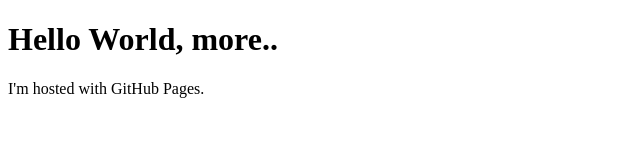
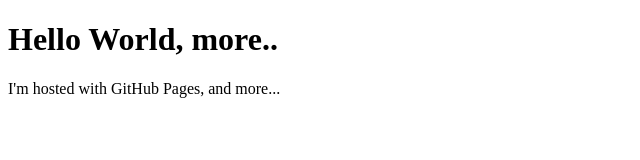
Before and after one commit to vavikk/vavikk.github.io, a plain HTML site: page index.html in a window 1280 px wide. Shown: the full height of the page, 0-640 px from the left. Drawn offline with Linux system fonts and the light colour scheme.

Commit message:
And more

```diff
--- a/index.html
+++ b/index.html
@@ -2,6 +2,6 @@
 <html>
 <body>
 <h1>Hello World, more..</h1>
-<p>I'm hosted with GitHub Pages.</p>
+<p>I'm hosted with GitHub Pages, and more...</p>
 </body>
 </html>
```
